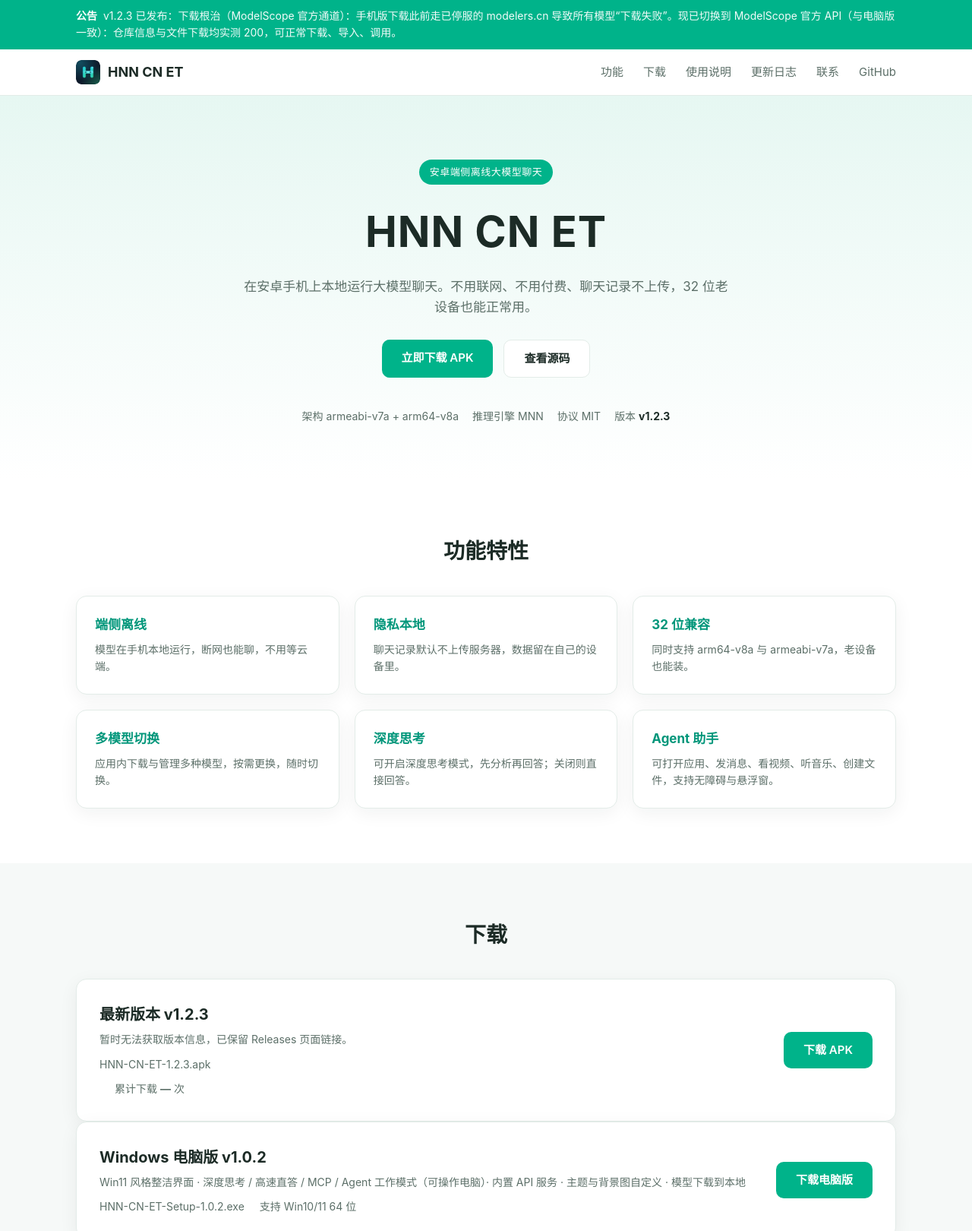
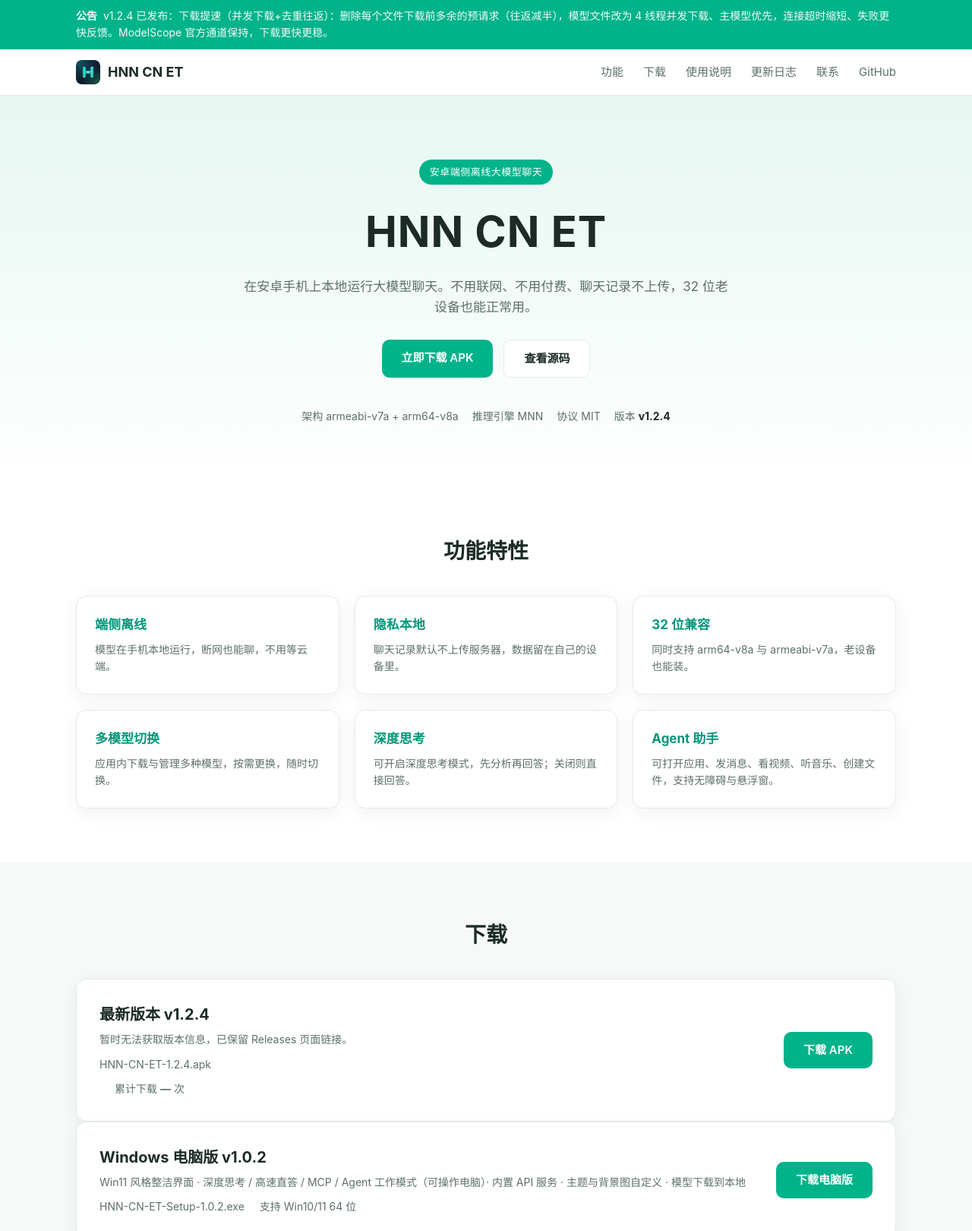
Before and after one commit to ETQWFD/HNN-CN-ET, a website: page docs/index.html in a window 1280 px wide. Shown: the top 1620 px of the page at 76% size. Drawn offline with Linux system fonts and the light colour scheme; no server answers.

Commit message:
website v1.2.4

```diff
--- a/docs/announcement.json
+++ b/docs/announcement.json
@@ -1,7 +1,7 @@
 {
   "id": "2026-10-25-v117",
   "tag": "公告",
-  "title": "v1.2.3 已发布：下载根治（ModelScope 官方通道）",
-  "content": "手机版下载此前走已停服的 modelers.cn 导致所有模型“下载失败”。现已切换到 ModelScope 官方 API（与电脑版一致）：仓库信息与文件下载均实测 200，可正常下载、导入、调用。",
+  "title": "v1.2.4 已发布：下载提速（并发下载+去重往返）",
+  "content": "删除每个文件下载前多余的预请求（往返减半），模型文件改为 4 线程并发下载、主模型优先，连接超时缩短、失败更快反馈。ModelScope 官方通道保持，下载更快更稳。",
   "publishedAt": "2026-10-25T09:20:00+08:00"
 }
--- a/docs/index.html
+++ b/docs/index.html
@@ -50,7 +50,7 @@
       <span>架构 armeabi-v7a + arm64-v8a</span>
       <span>推理引擎 MNN</span>
       <span>协议 MIT</span>
-      <span>版本 <b id="heroVer">v1.2.3</b></span>
+      <span>版本 <b id="heroVer">v1.2.4</b></span>
     </div>
   </div>
 </header>
@@ -74,9 +74,9 @@
     <h2 class="section-title">下载</h2>
     <div class="download-card">
       <div class="download-info">
-        <h3>最新版本 <span id="dlVer">v1.2.3</span></h3>
-        <p id="downloadNote">最新版本 v1.2.3 · 下载根治：ModelScope 官方通道，全部模型可下载</p>
-        <p class="download-meta"><span id="dlName">HNN-CN-ET-1.2.3.apk</span><span id="dlSize"></span></p>
+        <h3>最新版本 <span id="dlVer">v1.2.4</span></h3>
+        <p id="downloadNote">最新版本 v1.2.4 · 下载根治：ModelScope 官方通道，全部模型可下载</p>
+        <p class="download-meta"><span id="dlName">HNN-CN-ET-1.2.4.apk</span><span id="dlSize"></span></p>
         <p class="download-meta"><span id="dlTime"></span><span>累计下载 <b id="dlTotal">—</b> 次</span></p>
       </div>
       <a class="btn btn-primary" id="btnApk" href="https://github.com/ETQWFD/HNN-CN-ET/releases/latest">下载 APK</a>
```
